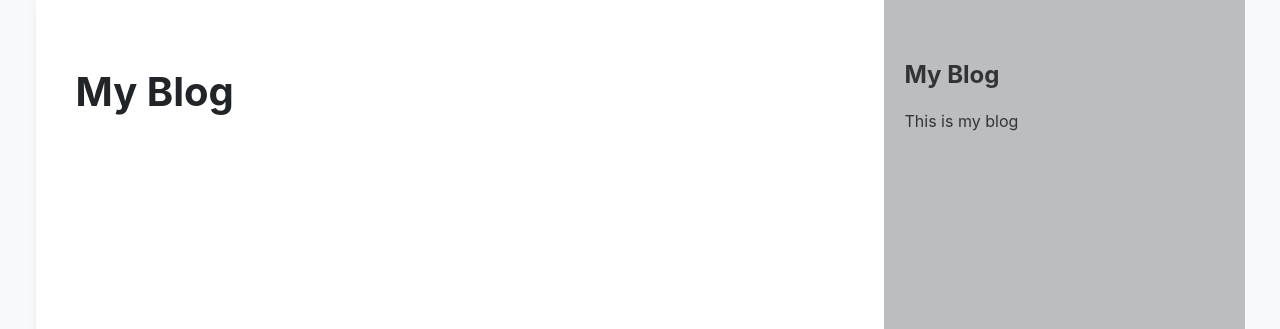
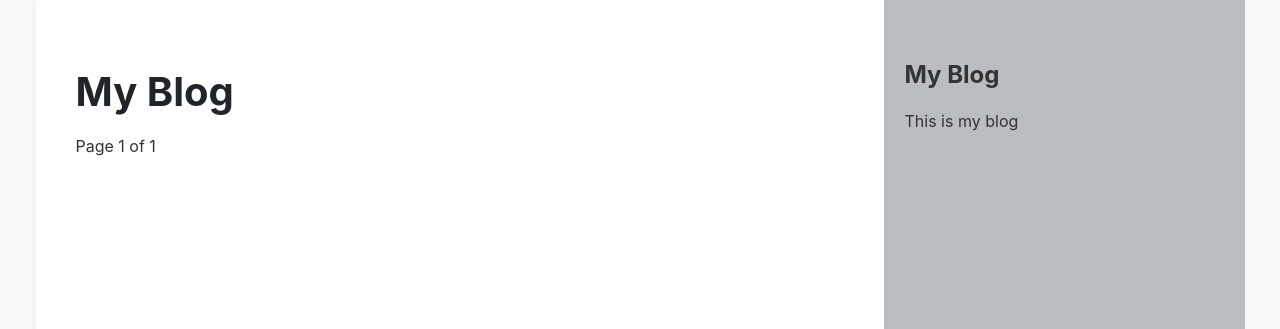
Before and after one commit to priyanka2604-code/django-blog, a Django app: page /blog/ in a window 1280 px wide. Shown: the top 329 px of the page. Run offline with Django 5.2, Linux system fonts and the light colour scheme; data that the repository does not hold is empty.

Commit message:
added pagination

```diff
--- a/blog/templates/blog/post/list.html
+++ b/blog/templates/blog/post/list.html
@@ -13,4 +13,5 @@
         </p>
         {{ post.body|truncatewords:30|linebreaks }}
     {% endfor %}
+{% include "pagination.html" with page=posts %}
 {% endblock %}
--- /dev/null
+++ b/blog/templates/pagination.html
@@ -0,0 +1,15 @@
+<div class="pagination">
+    <span class="step-links">
+        {% if page.has_previous %}
+            <a href="?page={{ page.previous_page_number }}">Previous</a>
+        {% endif %}
+
+        <span class="current">
+            Page {{ page.number }} of {{ page.paginator.num_pages }}
+        </span>
+
+        {% if page.has_next %}
+            <a href="?page={{ page.next_page_number }}">Next</a>
+        {% endif %}
+    </span>
+</div>
--- a/blog/views.py
+++ b/blog/views.py
@@ -1,8 +1,17 @@
 from django.shortcuts import render, get_object_or_404
 from .models import Post
+from django.core.paginator import Paginator, EmptyPage, PageNotAnInteger
 
 def post_list(request):
-    posts = Post.published.all()
+    post_list = Post.published.all()
+    paginator = Paginator(post_list, 3)  # Show 3 posts per page
+    page_number = request.GET.get('page', 1)
+    try:
+        posts = paginator.page(page_number)
+    except PageNotAnInteger:
+        posts = paginator.page(1)
+    except EmptyPage:
+        posts = paginator.page(paginator.num_pages)
     return render(
         request,
         'blog/post/list.html',
```
